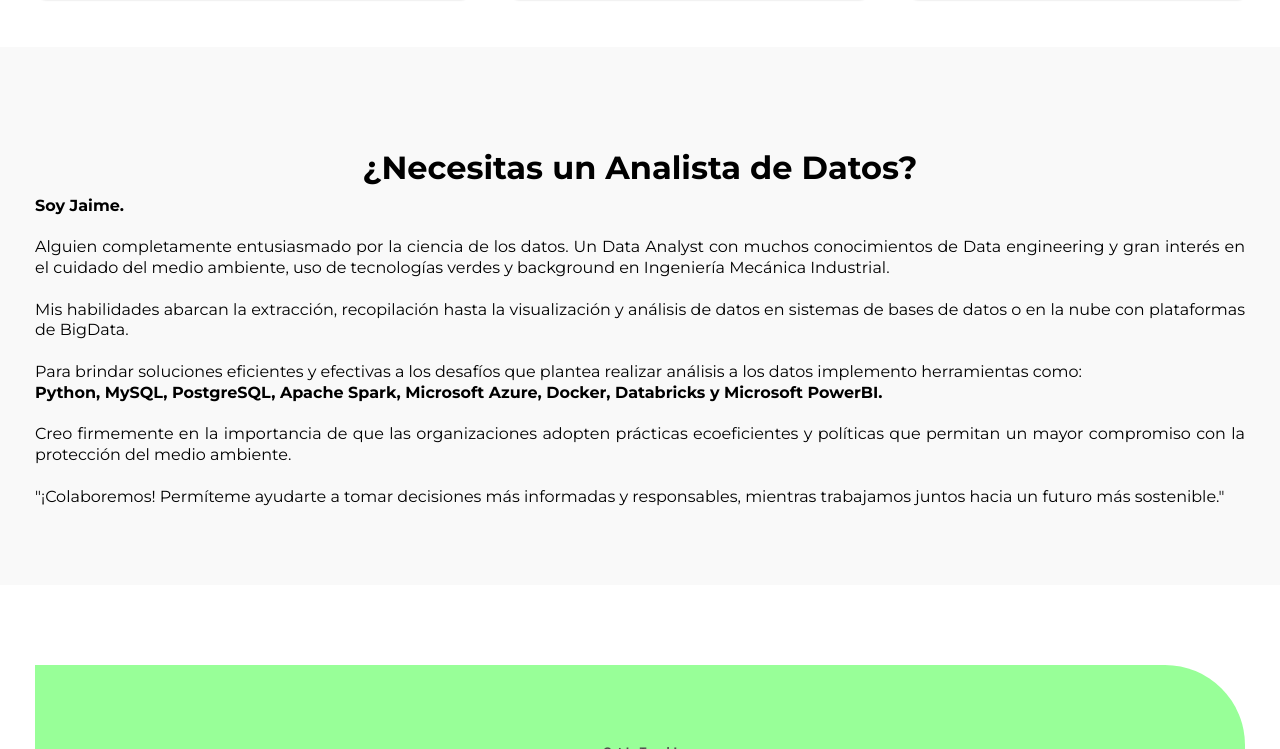
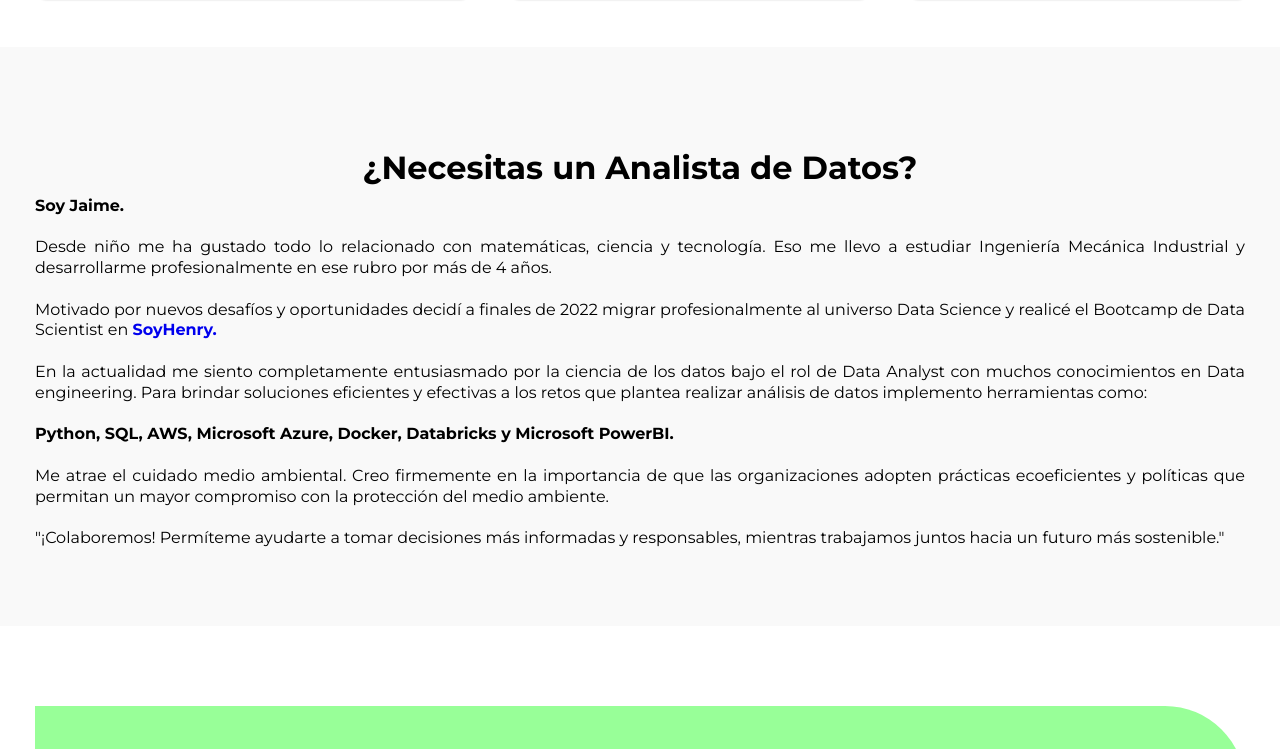
Before and after one commit to jospinoponce/portafolio, a plain HTML site: page index.html in a window 1280 px wide. Shown: the part 1821-2570 px from the top of the page. Drawn offline with Linux system fonts and the light colour scheme.

Commit message:
Update index.html

```diff
--- a/index.html
+++ b/index.html
@@ -34,7 +34,7 @@
 
   <section id="Portfolio">
     <div class="container">
-      <h2>Portfolio</h2>
+      <h2>Proyectos que he desarrollado</h2>
       <div class="Portfolio-row">
         <!-- DASHBOARDS -->
         <div class="Portfolio-row-box">
@@ -129,20 +129,23 @@
             <b>Soy Jaime.</b>
             <br><br>
 
-            Alguien completamente entusiasmado por la ciencia de los datos. Un Data Analyst con muchos conocimientos de
-            Data engineering y gran interés en el cuidado del medio ambiente, uso de tecnologías verdes y background
-            en Ingeniería Mecánica Industrial.
-            <br><br>
+            Desde niño me ha gustado todo lo relacionado con matemáticas, ciencia y tecnología.
+            Eso me llevo a estudiar Ingeniería Mecánica Industrial y
+            desarrollarme profesionalmente en ese rubro por más de 4 años. <br><br>
 
-            Mis habilidades abarcan la extracción, recopilación hasta la visualización
-            y análisis de datos en sistemas de bases de datos o en la nube con plataformas de BigData.
-            <br><br>
+            Motivado por nuevos desafíos y oportunidades decidí a finales de 2022 migrar profesionalmente al universo Data Science
+            y realicé el Bootcamp de Data Scientist en <a href="https://www.soyhenry.com/" target="_blank"><b>SoyHenry.</b></a> <br><br>
 
-            Para brindar soluciones eficientes y efectivas a los desafíos que plantea realizar análisis a los datos implemento herramientas como:<br>
-            <b>Python, MySQL, PostgreSQL, Apache Spark, Microsoft Azure, Docker, Databricks y Microsoft PowerBI.</b> <br><br>
+            En la actualidad me siento completamente entusiasmado por la ciencia de los datos bajo el rol de
+            Data Analyst con muchos conocimientos en Data engineering. Para brindar soluciones eficientes y efectivas
+            a los retos que plantea realizar análisis de datos implemento herramientas como:<br><br>
 
-            Creo firmemente en la importancia de que las organizaciones adopten prácticas ecoeficientes y
-            políticas que permitan un mayor compromiso con la protección del medio ambiente. <br><br>
+           <b>Python, SQL, AWS, Microsoft Azure, Docker, Databricks y Microsoft PowerBI. </b><br><br>
+
+
+            Me atrae el cuidado medio ambiental. Creo firmemente en la importancia de que las
+            organizaciones adopten prácticas ecoeficientes y políticas que permitan un mayor compromiso
+            con la protección del medio ambiente.<br><br>
 
             "¡Colaboremos! Permíteme ayudarte a tomar decisiones más informadas y responsables,
             mientras trabajamos juntos hacia un futuro más sostenible."
```
